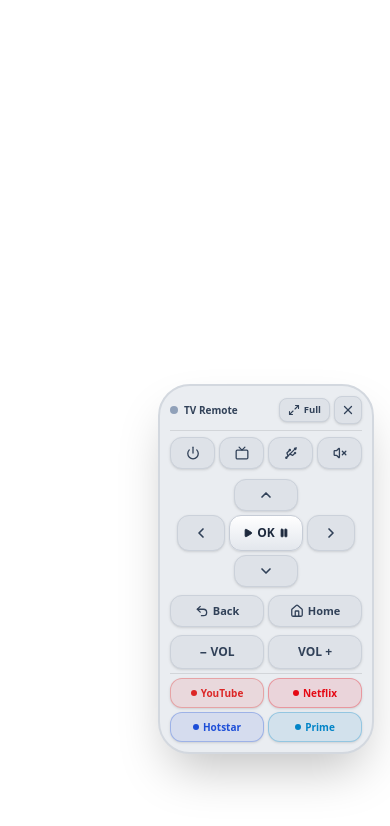
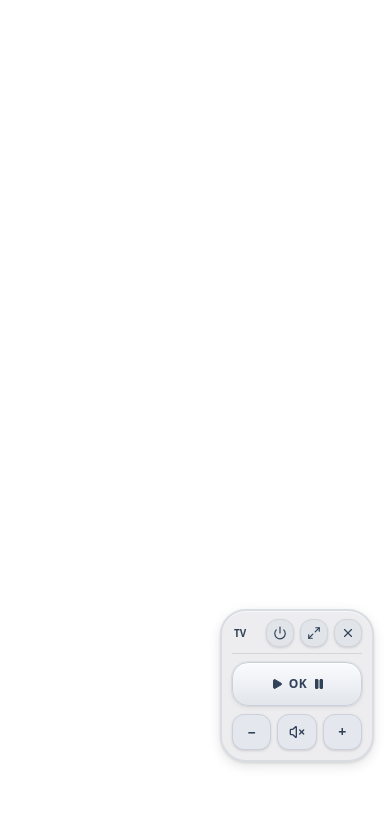
Before and after one commit to harinder-works/HarvyRemote, a React (Vite) app: page / in a window 390 px wide. Both pictures are taken after a click on the button 273 px from the left and 169 px from the top of the page. Shown: the top 826 px of the page. Built offline with nearby package versions, Linux system fonts and the light colour scheme.

Commit message:
Restore original mini remote design & size, remove extra keys, and fix viewport boundary clamping so it renders fully on phone

```diff
--- a/src/App.tsx
+++ b/src/App.tsx
@@ -313,14 +313,8 @@ export default function App() {
           isOpen={true}
           theme={theme}
           onExpand={handleExitMini}
-          onDpadPress={handleDpadPress}
           onSelectPress={handleSelectPress}
-          onBackPress={handleBackPress}
-          onHomePress={handleHomePress}
           onPowerPress={handlePowerPress}
-          onInputPress={handleInputPress}
-          onUsbPress={handleUsbPress}
-          onLaunchApp={(appId) => universalTV.launchApp(appId)}
           onMutePress={handleMutePress}
           onVolumeChange={handleVolumeChange}
           onCloseApp={handleCloseApp}
--- a/src/components/MiniRemote.tsx
+++ b/src/components/MiniRemote.tsx
@@ -6,34 +6,23 @@ import {
   Play,
   Pause,
   X,
-  ChevronUp,
-  ChevronDown,
-  ChevronLeft,
-  ChevronRight,
-  Home,
-  Undo2,
-  Tv,
-  Usb,
 } from 'lucide-react';
 import { sound } from '../utils/audio';
 import { RemoteTheme } from '../types/remote';
-import { SmartTVDevice, universalTV } from '../utils/universalTVProtocol';
+import { SmartTVDevice } from '../utils/universalTVProtocol';
 
 interface MiniRemoteProps {
   isOpen: boolean;
   theme: RemoteTheme;
   isPip?: boolean;
   onExpand: () => void;
-  onDpadPress: (direction: 'up' | 'down' | 'left' | 'right') => void;
+  onDpadPress?: (direction: 'up' | 'down' | 'left' | 'right') => void;
   onSelectPress: () => void;
-  onBackPress: () => void;
-  onHomePress: () => void;
+  onBackPress?: () => void;
+  onHomePress?: () => void;
   onVoicePress?: () => void;
   onMutePress: () => void;
   onPowerPress: () => void;
-  onInputPress?: () => void;
-  onUsbPress?: () => void;
-  onLaunchApp?: (appId: string) => void;
   onVolumeChange: (delta: number) => void;
   onCloseApp?: () => void;
   isListening?: boolean;
@@ -44,56 +33,56 @@ interface MiniRemoteProps {
 export function MiniRemote({
   isOpen,
   onExpand,
-  onDpadPress,
   onSelectPress,
-  onBackPress,
-  onHomePress,
   onMutePress,
   onPowerPress,
-  onInputPress,
-  onUsbPress,
-  onLaunchApp,
   onVolumeChange,
   onCloseApp,
   connectedDevice,
 }: MiniRemoteProps) {
   if (!isOpen) return null;
 
-  const [windowDimensions, setWindowDimensions] = useState<{ width: number; height: number }>(() => ({
-    width: typeof window !== 'undefined' ? window.innerWidth : 360,
-    height: typeof window !== 'undefined' ? window.innerHeight : 600,
-  }));
+  // Safe screen boundary helpers (Pebble width is 154px, height is ~140px)
+  const PEBBLE_WIDTH = 154;
+  const PEBBLE_HEIGHT = 145;
+  const MARGIN_X = 12;
+  const MARGIN_Y = 16;
 
-  useEffect(() => {
-    const handleResize = () => {
-      setWindowDimensions({
-        width: window.innerWidth,
-        height: window.innerHeight,
-      });
-    };
-    window.addEventListener('resize', handleResize);
-    return () => window.removeEventListener('resize', handleResize);
+  const clampX = useCallback((x: number) => {
+    const width = typeof window !== 'undefined' ? window.innerWidth : 360;
+    const maxX = Math.max(MARGIN_X, width - PEBBLE_WIDTH - MARGIN_X);
+    return Math.min(Math.max(MARGIN_X, x), maxX);
   }, []);
 
-  // Floating drag position for desktop / browser testing
+  const clampY = useCallback((y: number) => {
+    const height = typeof window !== 'undefined' ? window.innerHeight : 640;
+    const maxY = Math.max(MARGIN_Y, height - PEBBLE_HEIGHT - MARGIN_Y);
+    return Math.min(Math.max(MARGIN_Y, y), maxY);
+  }, []);
+
+  // Floating drag position: safely clamped inside phone viewport at all times
   const [position, setPosition] = useState<{ x: number; y: number }>(() => {
-    if (typeof window === 'undefined') return { x: 20, y: 100 };
+    const width = typeof window !== 'undefined' ? window.innerWidth : 360;
+    const height = typeof window !== 'undefined' ? window.innerHeight : 640;
+    const defaultX = Math.max(MARGIN_X, width - PEBBLE_WIDTH - 16);
+    const defaultY = Math.max(MARGIN_Y, height - PEBBLE_HEIGHT - 90);
+
+    if (typeof window !== 'undefined') {
+      try {
         const saved = localStorage.getItem('gtv_mini_remote_pos');
         if (saved) {
-      try {
           const parsed = JSON.parse(saved);
           if (typeof parsed.x === 'number' && typeof parsed.y === 'number') {
-          const maxX = Math.max(10, window.innerWidth - 220);
-          const maxY = Math.max(10, window.innerHeight - 440);
+            const maxX = Math.max(MARGIN_X, width - PEBBLE_WIDTH - MARGIN_X);
+            const maxY = Math.max(MARGIN_Y, height - PEBBLE_HEIGHT - MARGIN_Y);
             return {
-            x: Math.min(Math.max(8, parsed.x), maxX),
-            y: Math.min(Math.max(8, parsed.y), maxY),
+              x: Math.min(Math.max(MARGIN_X, parsed.x), maxX),
+              y: Math.min(Math.max(MARGIN_Y, parsed.y), maxY),
             };
+          }
         }
       } catch {}
     }
-    const defaultX = Math.max(12, (window.innerWidth || 360) - 232);
-    const defaultY = Math.max(40, (window.innerHeight || 640) - 460);
     return { x: defaultX, y: defaultY };
   });
 
@@ -122,17 +111,10 @@ export function MiniRemote({
     if (!dragRef.current) return;
     const deltaX = clientX - dragRef.current.startX;
     const deltaY = clientY - dragRef.current.startY;
-
-    const minX = 0;
-    const maxX = Math.max(20, (window.innerWidth || 360) - 220);
-    const minY = 0;
-    const maxY = Math.max(20, (window.innerHeight || 640) - 440);
-
-    const nextX = Math.min(Math.max(minX, dragRef.current.initialX + deltaX), maxX);
-    const nextY = Math.min(Math.max(minY, dragRef.current.initialY + deltaY), maxY);
-
+    const nextX = clampX(dragRef.current.initialX + deltaX);
+    const nextY = clampY(dragRef.current.initialY + deltaY);
     setPosition({ x: nextX, y: nextY });
-  }, []);
+  }, [clampX, clampY]);
 
   const endDrag = useCallback(() => {
     if (!dragRef.current) return;
@@ -167,16 +149,19 @@ export function MiniRemote({
     };
   }, [isDragging, moveDrag, endDrag]);
 
-  // Keep inside screen bounds on resize
+  // Keep strictly inside screen bounds on resize/orientation change
   useEffect(() => {
-    const maxX = Math.max(20, windowDimensions.width - 220);
-    const maxY = Math.max(20, windowDimensions.height - 440);
+    const handleResize = () => {
       setPosition((prev) => ({
-      x: Math.min(Math.max(8, prev.x), maxX),
-      y: Math.min(Math.max(8, prev.y), maxY),
+        x: clampX(prev.x),
+        y: clampY(prev.y),
       }));
-  }, [windowDimensions]);
+    };
+    window.addEventListener('resize', handleResize);
+    return () => window.removeEventListener('resize', handleResize);
+  }, [clampX, clampY]);
 
+  // Touch drag handlers
   const handlePointerDown = (e: React.PointerEvent) => {
     const target = e.target as HTMLElement;
     if (target.closest('button') || target.closest('input')) {
@@ -205,32 +190,56 @@ export function MiniRemote({
     }
   };
 
-  const launchShortcut = (appId: string) => {
-    sound.playClick('action');
-    if (onLaunchApp) {
-      onLaunchApp(appId);
-    } else {
-      universalTV.launchApp(appId);
-    }
+  // Double-click/tap on blank area to center remote on screen
+  const handleDoubleClick = (e: React.MouseEvent) => {
+    const target = e.target as HTMLElement;
+    if (target.closest('button')) return;
+    const width = typeof window !== 'undefined' ? window.innerWidth : 360;
+    const height = typeof window !== 'undefined' ? window.innerHeight : 640;
+    const centerX = clampX(Math.round((width - PEBBLE_WIDTH) / 2));
+    const centerY = clampY(Math.round((height - PEBBLE_HEIGHT) / 2));
+    sound.playClick('soft');
+    setPosition({ x: centerX, y: centerY });
+    try {
+      localStorage.setItem('gtv_mini_remote_pos', JSON.stringify({ x: centerX, y: centerY }));
+    } catch {}
   };
 
-  // Complete, fully-functional mini remote pebble
+  // Sleek Minimal Remote Pebble (Exact original size: 154px, 3 rows only)
   const pebbleContent = (
     <div
-      className={`w-[216px] max-w-[94vw] flex flex-col justify-between rounded-[32px] border-2 bg-[#EAEDF1] border-[#D3D8DF] text-slate-800 p-2.5 shadow-2xl select-none transition-all ${
-        isDragging ? 'ring-2 ring-sky-400 shadow-2xl scale-[1.02]' : ''
+      onDoubleClick={handleDoubleClick}
+      title="Drag anywhere on blank area to move. Double-tap to center."
+      className={`w-[154px] max-w-[92vw] rounded-[26px] border-2 bg-[#EDEDF0] text-slate-800 p-2.5 pt-2 select-none remote-shadow flex flex-col items-center shrink-0 my-auto transition-all ${
+        isDragging ? 'ring-2 ring-sky-400/70 shadow-2xl border-sky-300 scale-[1.02]' : 'border-[#D9DDE2]'
       }`}
     >
-      {/* 1. Header Row (TV status, Expand, Close) */}
-      <div className="w-full flex items-center justify-between pb-1.5 mb-1.5 border-b border-black/10 select-none">
-        <div className="flex items-center gap-1.5 min-w-0 max-w-[90px] pointer-events-none">
-          <span className={`w-2 h-2 rounded-full shrink-0 ${connectedDevice?.isConnected ? 'bg-emerald-500 animate-pulse' : 'bg-slate-400'}`} />
-          <span className="text-[10px] font-bold text-slate-700 truncate leading-tight">
-            {connectedDevice ? connectedDevice.name : 'TV Remote'}
+      {/* 1. Top Controls (TV status, Power, Expand to full, Close) */}
+      <div className="w-full flex items-center justify-between pb-1.5 mb-2 border-b border-black/10 select-none">
+        <div className="flex items-center gap-1.5 pl-0.5 py-0.5 min-w-0 max-w-[70px] pointer-events-none">
+          {connectedDevice?.isConnected && (
+            <span className="w-1.5 h-1.5 rounded-full bg-emerald-500 shrink-0 animate-pulse" />
+          )}
+          <span className="text-[10px] font-semibold text-slate-700 truncate">
+            {connectedDevice ? connectedDevice.name : 'TV'}
           </span>
         </div>
 
-        <div className="flex items-center gap-1">
+        <div className="flex items-center gap-1.5">
+          {/* Power Button */}
+          <button
+            type="button"
+            onClick={(e) => {
+              e.stopPropagation();
+              sound.playClick('action');
+              onPowerPress();
+            }}
+            title="TV Power"
+            className="w-7 h-7 rounded-xl bg-[#E1E5EA] hover:bg-[#D8DCE2] border border-[#D0D5DC] flex items-center justify-center text-slate-700 hover:text-emerald-600 transition-colors active:scale-95 cursor-pointer touch-manipulation shadow-sm"
+          >
+            <Power className="w-3.5 h-3.5 stroke-[2]" />
+          </button>
+
           {/* Expand to Full Remote Button */}
           <button
             type="button"
@@ -240,10 +249,9 @@ export function MiniRemote({
               onExpand();
             }}
             title="Expand to Full Remote"
-            className="px-2 py-1 rounded-lg bg-[#DEE2E8] hover:bg-[#D5DAE1] border border-[#CBD1DA] flex items-center gap-1 text-[9.5px] font-bold text-slate-700 hover:text-slate-900 active:scale-95 cursor-pointer shadow-sm"
+            className="w-7 h-7 rounded-xl bg-[#E1E5EA] hover:bg-[#D8DCE2] border border-[#D0D5DC] flex items-center justify-center text-slate-700 hover:text-slate-900 transition-colors active:scale-95 cursor-pointer touch-manipulation shadow-sm"
           >
-            <Maximize2 className="w-3 h-3 stroke-[2.2]" />
-            <span>Full</span>
+            <Maximize2 className="w-3.5 h-3.5 stroke-[2]" />
           </button>
 
           {/* Close Remote Button */}
@@ -255,56 +263,46 @@ export function MiniRemote({
               onCloseApp?.();
             }}
             title="Close Remote & Exit"
-            className="w-7 h-7 rounded-lg bg-[#DEE2E8] hover:bg-rose-100 hover:text-rose-600 border border-[#CBD1DA] flex items-center justify-center text-slate-700 active:scale-95 cursor-pointer shadow-sm"
+            className="w-7 h-7 rounded-xl bg-[#E1E5EA] hover:bg-rose-100 border border-[#D0D5DC] flex items-center justify-center text-slate-700 hover:text-rose-600 transition-colors active:scale-95 cursor-pointer touch-manipulation shadow-sm"
           >
-            <X className="w-3.5 h-3.5 stroke-[2.2]" />
+            <X className="w-3.5 h-3.5 stroke-[2]" />
           </button>
         </div>
       </div>
 
-      {/* 2. Top Hardware Row: Power, Input, USB, Mute */}
-      <div className="grid grid-cols-4 gap-1 w-full mb-1.5">
+      {/* 2. Main Play / Pause (OK Button) */}
       <button
         type="button"
         onClick={(e) => {
           e.stopPropagation();
           sound.playClick('action');
-            onPowerPress();
+          onSelectPress();
         }}
-          title="TV Power"
-          className="h-8 rounded-xl bg-[#DEE2E8] hover:bg-emerald-50 hover:text-emerald-600 border border-[#CBD1DA] flex items-center justify-center text-slate-700 active:scale-95 cursor-pointer shadow-sm"
+        title="Play / Pause (OK / Select)"
+        className="w-full h-11 mb-2 rounded-2xl bg-gradient-to-b from-[#FAFBFD] to-[#E2E6EC] hover:from-[#F0F3F7] hover:to-[#D9DFE6] active:from-slate-200 active:to-slate-300 border border-[#CBD1DB] shadow-[0_2px_5px_rgba(0,0,0,0.06),inset_0_1px_0_rgba(255,255,255,0.85)] flex items-center justify-center gap-1.5 cursor-pointer text-slate-700 font-semibold text-xs tracking-wider transition-all active:scale-95 touch-manipulation focus:outline-none ring-1 ring-black/5"
       >
-          <Power className="w-3.5 h-3.5 stroke-[2.2]" />
+        <Play className="w-3 h-3 fill-slate-700 text-slate-700 ml-0.5" />
+        <span>OK</span>
+        <Pause className="w-3 h-3 fill-slate-700 text-slate-700" />
       </button>
 
+      {/* 3. Volume Controls & Mute Row */}
+      <div className="grid grid-cols-3 gap-1.5 w-full">
+        {/* Volume Down */}
         <button
           type="button"
           onClick={(e) => {
             e.stopPropagation();
-            sound.playClick('action');
-            if (onInputPress) onInputPress();
-            else universalTV.sendAction('TV_INPUT');
+            sound.playClick('dpad');
+            onVolumeChange(-5);
           }}
-          title="TV Input / Source"
-          className="h-8 rounded-xl bg-[#DEE2E8] hover:bg-[#D5DAE1] border border-[#CBD1DA] flex items-center justify-center text-slate-700 active:scale-95 cursor-pointer shadow-sm"
+          title="Volume Down (−)"
+          className="h-9 rounded-xl bg-[#E4E8EE] hover:bg-[#D9DEE5] active:bg-slate-200 border border-[#CBD1DB] shadow-sm flex items-center justify-center active:scale-95 text-sm font-semibold text-slate-700 hover:text-slate-900 cursor-pointer touch-manipulation focus:outline-none"
         >
-          <Tv className="w-3.5 h-3.5 stroke-[2.2]" />
+          −
         </button>
 
-        <button
-          type="button"
-          onClick={(e) => {
-            e.stopPropagation();
-            sound.playClick('action');
-            if (onUsbPress) onUsbPress();
-            else universalTV.sendAction('USB_MEDIA');
-          }}
-          title="USB Media"
-          className="h-8 rounded-xl bg-[#DEE2E8] hover:bg-[#D5DAE1] border border-[#CBD1DA] flex items-center justify-center text-slate-700 active:scale-95 cursor-pointer shadow-sm"
-        >
-          <Usb className="w-3.5 h-3.5 stroke-[2.2]" />
-        </button>
-
+        {/* Mute */}
         <button
           type="button"
           onClick={(e) => {
@@ -313,134 +311,12 @@ export function MiniRemote({
             onMutePress();
           }}
           title="Mute Audio"
-          className="h-8 rounded-xl bg-[#DEE2E8] hover:bg-[#D5DAE1] border border-[#CBD1DA] flex items-center justify-center text-slate-700 active:scale-95 cursor-pointer shadow-sm"
+          className="h-9 rounded-xl bg-[#E4E8EE] hover:bg-[#D9DEE5] active:bg-slate-200 border border-[#CBD1DB] shadow-sm flex items-center justify-center active:scale-95 text-slate-700 hover:text-slate-900 cursor-pointer touch-manipulation focus:outline-none"
         >
-          <VolumeX className="w-3.5 h-3.5 stroke-[2.2]" />
-        </button>
-      </div>
-
-      {/* 3. Directional Controls & OK (Separated Buttons) */}
-      <div className="flex flex-col items-center gap-1 my-1">
-        {/* UP */}
-        <button
-          type="button"
-          onClick={(e) => {
-            e.stopPropagation();
-            sound.playClick('dpad');
-            onDpadPress('up');
-          }}
-          title="Up"
-          className="w-16 h-8 rounded-xl bg-[#DEE2E8] hover:bg-[#D5DAE1] active:bg-[#CBD1DA] border border-[#CBD1DA] flex items-center justify-center text-slate-700 active:scale-95 cursor-pointer shadow-sm"
-        >
-          <ChevronUp className="w-4 h-4 stroke-[2.5]" />
+          <VolumeX className="w-4 h-4 stroke-[2]" />
         </button>
 
-        {/* MIDDLE: LEFT, OK, RIGHT */}
-        <div className="flex items-center gap-1 w-full justify-center">
-          <button
-            type="button"
-            onClick={(e) => {
-              e.stopPropagation();
-              sound.playClick('dpad');
-              onDpadPress('left');
-            }}
-            title="Left"
-            className="w-12 h-9 rounded-xl bg-[#DEE2E8] hover:bg-[#D5DAE1] active:bg-[#CBD1DA] border border-[#CBD1DA] flex items-center justify-center text-slate-700 active:scale-95 cursor-pointer shadow-sm"
-          >
-            <ChevronLeft className="w-4 h-4 stroke-[2.5]" />
-          </button>
-
-          {/* CENTER OK / SELECT */}
-          <button
-            type="button"
-            onClick={(e) => {
-              e.stopPropagation();
-              sound.playClick('action');
-              onSelectPress();
-            }}
-            title="OK / Select"
-            className="flex-1 h-9 max-w-[74px] rounded-xl bg-gradient-to-b from-[#FFFFFF] to-[#E3E7ED] hover:from-[#F5F7FA] hover:to-[#D9DFE6] active:from-[#DDE2E9] active:to-[#CDD3DC] border border-[#C6CCD6] shadow-sm flex items-center justify-center gap-1 text-slate-800 font-bold text-xs active:scale-95 cursor-pointer"
-          >
-            <Play className="w-2.5 h-2.5 fill-slate-800" />
-            <span>OK</span>
-            <Pause className="w-2.5 h-2.5 fill-slate-800" />
-          </button>
-
-          <button
-            type="button"
-            onClick={(e) => {
-              e.stopPropagation();
-              sound.playClick('dpad');
-              onDpadPress('right');
-            }}
-            title="Right"
-            className="w-12 h-9 rounded-xl bg-[#DEE2E8] hover:bg-[#D5DAE1] active:bg-[#CBD1DA] border border-[#CBD1DA] flex items-center justify-center text-slate-700 active:scale-95 cursor-pointer shadow-sm"
-          >
-            <ChevronRight className="w-4 h-4 stroke-[2.5]" />
-          </button>
-        </div>
-
-        {/* DOWN */}
-        <button
-          type="button"
-          onClick={(e) => {
-            e.stopPropagation();
-            sound.playClick('dpad');
-            onDpadPress('down');
-          }}
-          title="Down"
-          className="w-16 h-8 rounded-xl bg-[#DEE2E8] hover:bg-[#D5DAE1] active:bg-[#CBD1DA] border border-[#CBD1DA] flex items-center justify-center text-slate-700 active:scale-95 cursor-pointer shadow-sm"
-        >
-          <ChevronDown className="w-4 h-4 stroke-[2.5]" />
-        </button>
-      </div>
-
-      {/* 4. Navigation Row: Back & Home */}
-      <div className="grid grid-cols-2 gap-1 w-full my-1">
-        <button
-          type="button"
-          onClick={(e) => {
-            e.stopPropagation();
-            sound.playClick('button');
-            onBackPress();
-          }}
-          title="Back"
-          className="h-8 rounded-xl bg-[#DEE2E8] hover:bg-[#D5DAE1] active:bg-[#CBD1DA] border border-[#CBD1DA] flex items-center justify-center gap-1 text-[11px] font-bold text-slate-700 active:scale-95 cursor-pointer shadow-sm"
-        >
-          <Undo2 className="w-3.5 h-3.5 stroke-[2.2]" />
-          <span>Back</span>
-        </button>
-
-        <button
-          type="button"
-          onClick={(e) => {
-            e.stopPropagation();
-            sound.playClick('button');
-            onHomePress();
-          }}
-          title="Home"
-          className="h-8 rounded-xl bg-[#DEE2E8] hover:bg-[#D5DAE1] active:bg-[#CBD1DA] border border-[#CBD1DA] flex items-center justify-center gap-1 text-[11px] font-bold text-slate-700 active:scale-95 cursor-pointer shadow-sm"
-        >
-          <Home className="w-3.5 h-3.5 stroke-[2.2]" />
-          <span>Home</span>
-        </button>
-      </div>
-
-      {/* 5. Volume Row: Vol − & Vol + */}
-      <div className="grid grid-cols-2 gap-1 w-full my-1">
-        <button
-          type="button"
-          onClick={(e) => {
-            e.stopPropagation();
-            sound.playClick('dpad');
-            onVolumeChange(-5);
-          }}
-          title="Volume Down (−)"
-          className="h-8.5 rounded-xl bg-[#DEE2E8] hover:bg-[#D5DAE1] active:bg-[#CBD1DA] border border-[#CBD1DA] flex items-center justify-center text-xs font-bold text-slate-700 active:scale-95 cursor-pointer shadow-sm"
-        >
-          −  VOL
-        </button>
-
+        {/* Volume Up */}
         <button
           type="button"
           onClick={(e) => {
@@ -449,48 +325,9 @@ export function MiniRemote({
             onVolumeChange(5);
           }}
           title="Volume Up (+)"
-          className="h-8.5 rounded-xl bg-[#DEE2E8] hover:bg-[#D5DAE1] active:bg-[#CBD1DA] border border-[#CBD1DA] flex items-center justify-center text-xs font-bold text-slate-700 active:scale-95 cursor-pointer shadow-sm"
+          className="h-9 rounded-xl bg-[#E4E8EE] hover:bg-[#D9DEE5] active:bg-slate-200 border border-[#CBD1DB] shadow-sm flex items-center justify-center active:scale-95 text-sm font-semibold text-slate-700 hover:text-slate-900 cursor-pointer touch-manipulation focus:outline-none"
         >
-          VOL  +
-        </button>
-      </div>
-
-      {/* 6. Streaming Apps Grid: YouTube, Netflix, Hotstar, Prime */}
-      <div className="grid grid-cols-2 gap-1 w-full pt-1 border-t border-black/10">
-        <button
-          type="button"
-          onClick={() => launchShortcut('youtube')}
-          className="h-7.5 rounded-xl bg-[#DC2626]/10 hover:bg-[#DC2626]/20 border border-[#DC2626]/30 text-[#DC2626] font-bold text-[10px] flex items-center justify-center gap-1 active:scale-95 cursor-pointer shadow-sm"
-        >
-          <span className="w-1.5 h-1.5 rounded-full bg-[#DC2626]" />
-          <span>YouTube</span>
-        </button>
-
-        <button
-          type="button"
-          onClick={() => launchShortcut('netflix')}
-          className="h-7.5 rounded-xl bg-[#E50914]/10 hover:bg-[#E50914]/20 border border-[#E50914]/30 text-[#E50914] font-bold text-[10px] flex items-center justify-center gap-1 active:scale-95 cursor-pointer shadow-sm"
-        >
-          <span className="w-1.5 h-1.5 rounded-full bg-[#E50914]" />
-          <span>Netflix</span>
-        </button>
-
-        <button
-          type="button"
-          onClick={() => launchShortcut('hotstar')}
-          className="h-7.5 rounded-xl bg-[#1D4ED8]/10 hover:bg-[#1D4ED8]/20 border border-[#1D4ED8]/30 text-[#1D4ED8] font-bold text-[10px] flex items-center justify-center gap-1 active:scale-95 cursor-pointer shadow-sm"
-        >
-          <span className="w-1.5 h-1.5 rounded-full bg-[#1D4ED8]" />
-          <span>Hotstar</span>
-        </button>
-
-        <button
-          type="button"
-          onClick={() => launchShortcut('prime')}
-          className="h-7.5 rounded-xl bg-[#0284C7]/10 hover:bg-[#0284C7]/20 border border-[#0284C7]/30 text-[#0284C7] font-bold text-[10px] flex items-center justify-center gap-1 active:scale-95 cursor-pointer shadow-sm"
-        >
-          <span className="w-1.5 h-1.5 rounded-full bg-[#0284C7]" />
-          <span>Prime</span>
+          +
         </button>
       </div>
     </div>
@@ -507,8 +344,8 @@ export function MiniRemote({
           willChange: 'transform',
         }}
         className={`pointer-events-auto touch-none cursor-grab ${
-          isDragging ? 'cursor-grabbing' : ''
-        } inline-block remote-draggable-container`}
+          isDragging ? 'cursor-grabbing shadow-2xl scale-[1.02]' : ''
+        } transition-shadow duration-150 inline-block remote-draggable-container`}
       >
         {pebbleContent}
       </div>
```
Also changed, not shown: 1 other file (tests, documents, lock files or other folders). Lines whose indentation alone changed are shown as unchanged.
